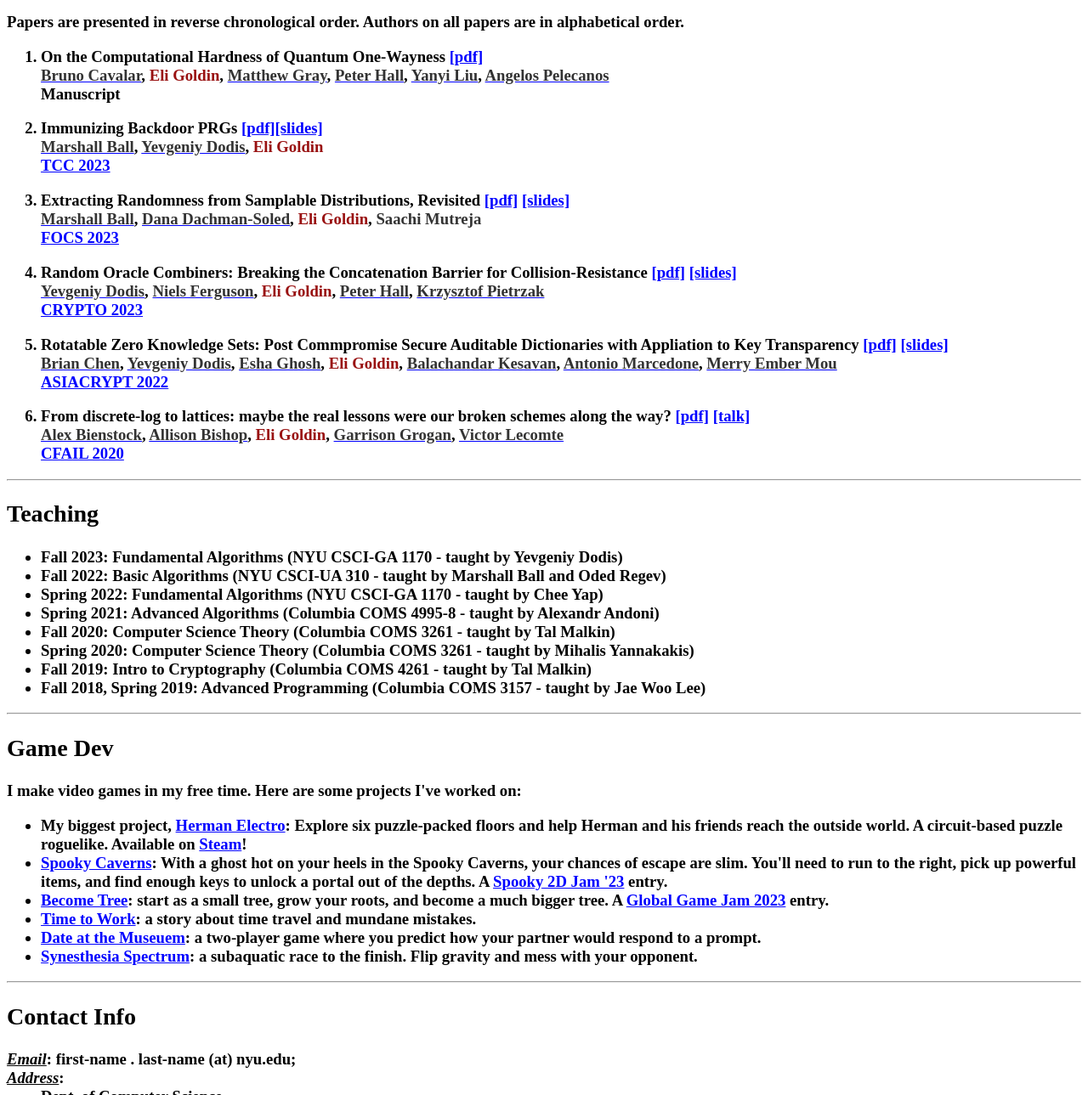
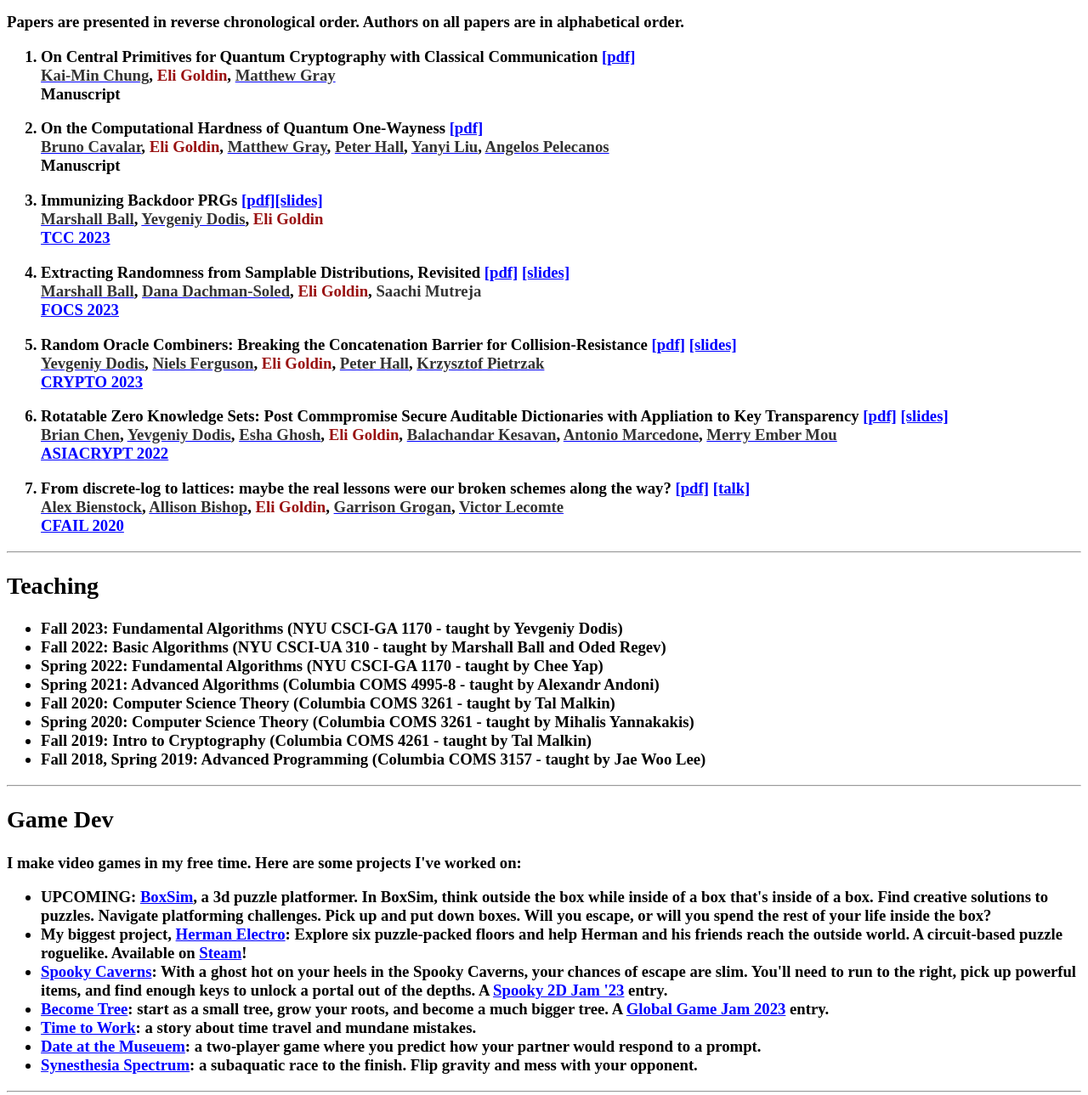
Before and after one commit to ile123ile/ile123ile.github.io, a plain HTML site: page index.html in a window 1280 px wide. Shown: the part 335-1624 px from the top of the page at 85% size. Drawn offline with Linux system fonts and the light colour scheme.

Commit message:
updated website

```diff
--- a/index.html
+++ b/index.html
@@ -34,6 +34,11 @@ Publications</a>
 <h3>
 Papers are presented in reverse chronological order. Authors on all papers are in alphabetical order.
 <ol>
+  <li>
+    <p><strong>On Central Primitives for Quantum Cryptography with Classical Communication</strong> <a href="https://eprint.iacr.org/2024/356.pdf">[pdf]</a> <br />
+<a href="https://homepage.iis.sinica.edu.tw/~kmchung/"><span style="color:#333">Kai-Min Chung</span></a>, <span style="color:#911">Eli Goldin</span>, <a href="https://www.graytmatter.com/"><span style="color:#333">Matthew Gray</span></a><br />
+<strong>Manuscript</strong></p>
+  </li>
   <li>
     <p><strong>On the Computational Hardness of Quantum One-Wayness</strong> <a href="./papers/owsgbreaking.pdf">[pdf]</a> <br />
 <a href="https://brunopc.github.io/"><span style="color:#333">Bruno Cavalar</span></a>, <span style="color:#911">Eli Goldin</span>, <a href="https://www.graytmatter.com/"><span style="color:#333">Matthew Gray</span></a>, <a href="https://simons.berkeley.edu/people/peter-hall"><span style="color:#333">Peter Hall</span></a>, <a href="https://www.cs.cornell.edu/~yanyiliu/"><span style="color:#333">Yanyi Liu</span></a>, <a href="https://people.eecs.berkeley.edu/~apelecan/"><span style="color:#333">Angelos Pelecanos</span></a><br />
@@ -111,6 +116,9 @@ Papers are presented in reverse chronological order. Authors on all papers are i
 I make video games in my free time. Here are some projects I've worked on:
 
 <ul>
+<li> UPCOMING: <a href="https://store.steampowered.com/app/2847030/BoxSim">BoxSim</a>, a 3d puzzle platformer. In BoxSim, think outside the box while inside of a box that's inside of a box. Find creative solutions to puzzles. Navigate platforming challenges. Pick up and put down boxes. Will you escape, or will you spend the rest of your life inside the box?
+<br>
+
 <li> My biggest project, <a href="http://www.hermanelectro.com/">Herman Electro</a>: Explore six puzzle-packed floors and help Herman and his friends reach the outside world. A circuit-based puzzle roguelike. Available on <a href="https://store.steampowered.com/app/1545880/Herman_Electro/">Steam</a>!
 <br>
 
```
